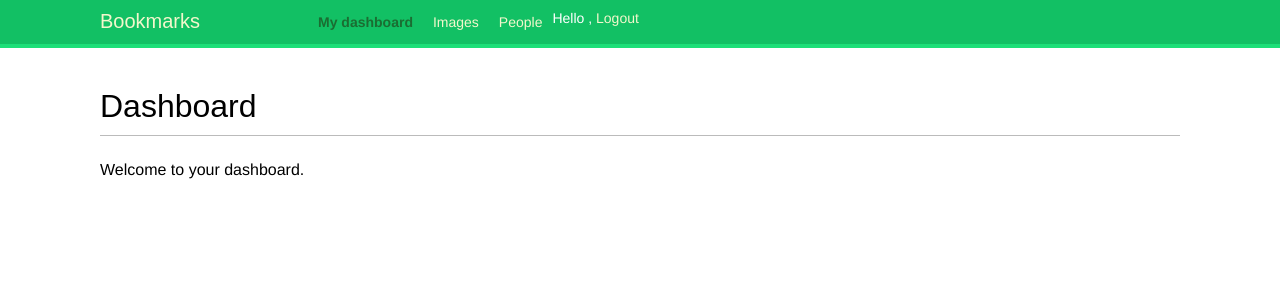
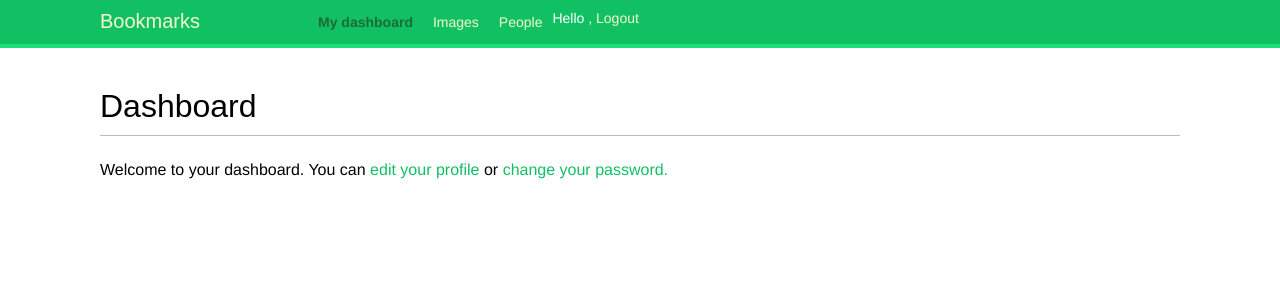
Before and after one commit to abhigyan709/socialsite, a Django app: page /account/ in a window 1280 px wide. Shown: the top 308 px of the page. Run offline with Django 3.2, Linux system fonts and the light colour scheme; a user stored in the database is signed in; some web fonts are replaced.

Commit message:
"Messages View added successfully"

```diff
--- a/bookmarks/account/templates/account/dashboard.html
+++ b/bookmarks/account/templates/account/dashboard.html
@@ -4,5 +4,5 @@
 
 {% block content %}
 <h1>Dashboard</h1>
-<p>Welcome to your dashboard.</p>
+<p>Welcome to your dashboard. You can <a href="{% url "edit" %}">edit your profile</a> or <a href="{% url "password_change" %}">change your password.</a></p>
 {% endblock %}
--- a/bookmarks/account/templates/base.html
+++ b/bookmarks/account/templates/base.html
@@ -31,6 +31,17 @@
     </span>
 </div>
 
+{% if messages %}
+<ul class="messages">
+    {% for message in messages %}
+    <li class="{{ message.tags }}">
+        {{ message|safe }}
+        <a href="#" class="close">x</a>
+    </li>
+    {% endfor %}
+</ul>
+{% endif %}
+
 <div id="content">
     {% block content %}
     {% endblock %}
--- a/bookmarks/account/views.py
+++ b/bookmarks/account/views.py
@@ -4,6 +4,7 @@
 from .forms import LoginForm, UserRegistrationForm, ProfileEditForm, UserEditForm
 from django.contrib.auth.decorators import login_required
 from .models import Profile
+from django.contrib import messages
 
 
 def user_login(request):
@@ -73,6 +74,9 @@
         if user_form.is_valid() and profile_form.is_valid():
             user_form.save()
             profile_form.save()
+            messages.success(request, 'Profile updated successfully')
+        else:
+            messages.error(request, 'Error updating your profile')
     else:
         user_form = UserEditForm(instance=request.user)
         profile_form = ProfileEditForm(instance=request.user.profile)
```
Also changed, not shown: bookmarks/account/authentication.py (added), bookmarks/db.sqlite3.
